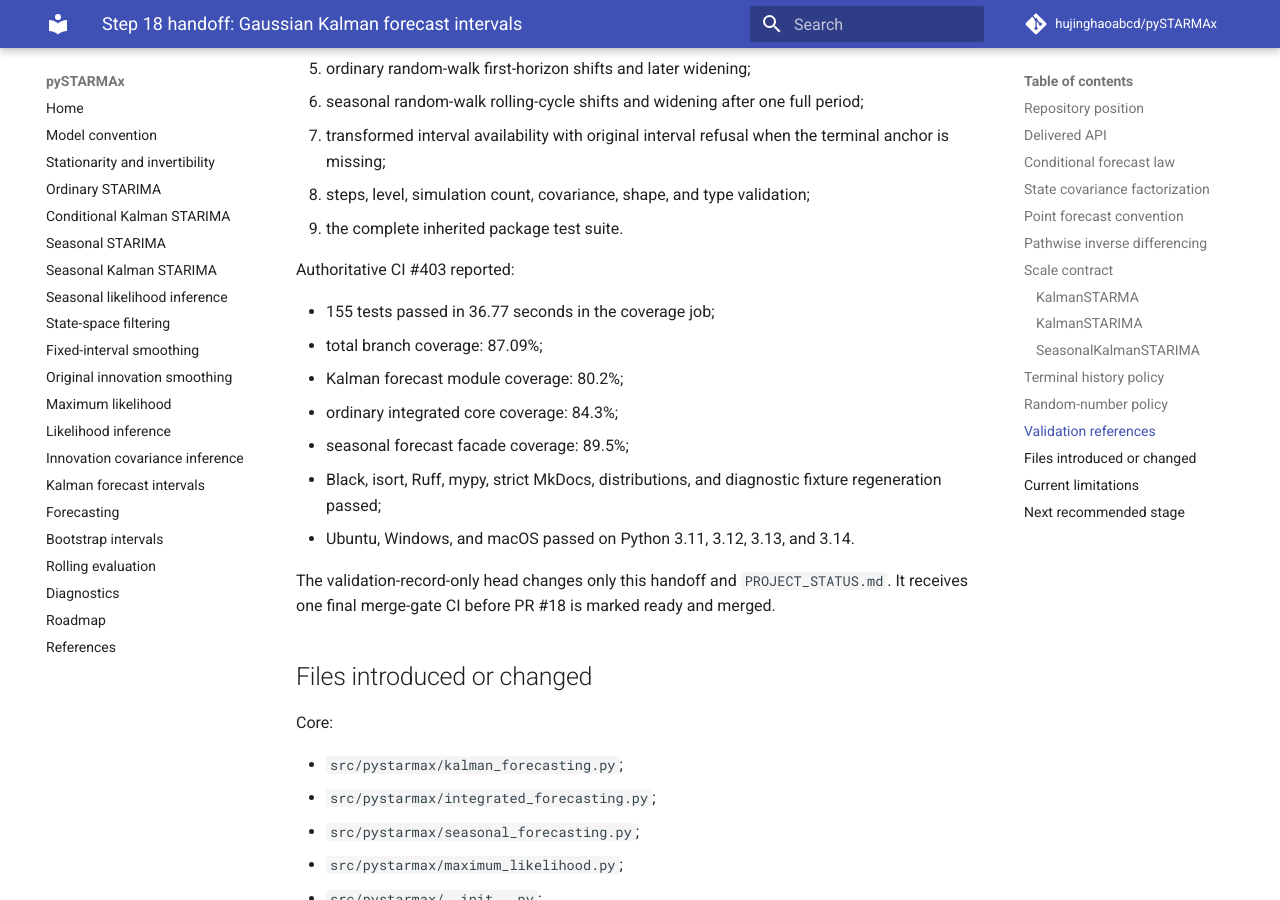
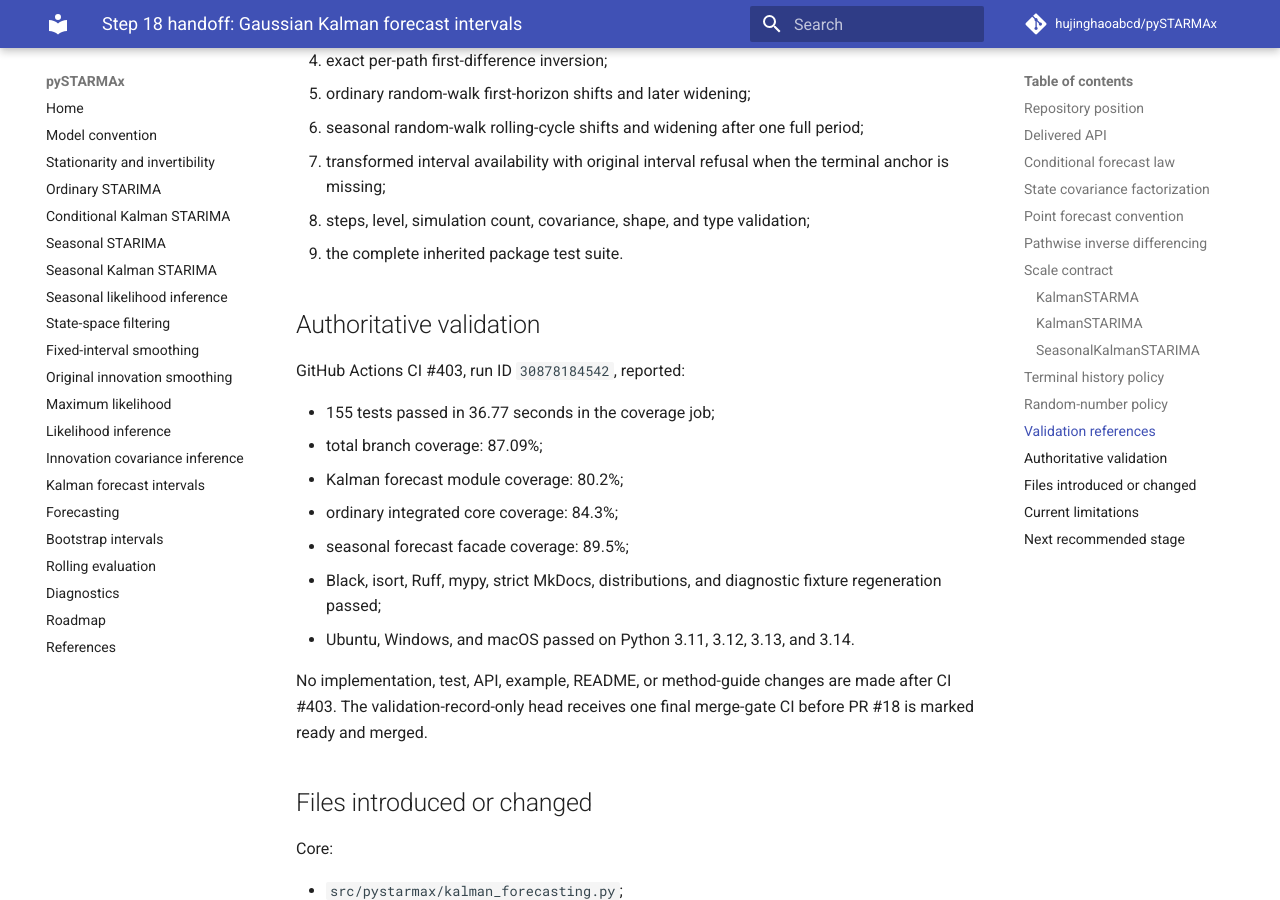
Before and after one commit to hujinghaoabcd/pySTARMAx, an MkDocs documentation site: the page built from docs/development/STEP_18_KALMAN_FORECAST_INTERVALS.md, in a window 1280 px wide and 900 px high, scrolled down 3951 px. Built offline with MkDocs 1.6.1 and Material for MkDocs 9.7.7, drawn with Linux system fonts in a browser that asks for light colours; comment, search, counter and statistics services are not loaded; some of the changed text lies outside the part shown.

Commit message:
Finalize Step 18 merge-gate record

```diff
--- a/docs/development/STEP_18_KALMAN_FORECAST_INTERVALS.md
+++ b/docs/development/STEP_18_KALMAN_FORECAST_INTERVALS.md
@@ -13,7 +13,8 @@
 - `src/pystarmax/kalman_forecasting.py` coverage: 80.2%;
 - Black, isort, Ruff, mypy, strict MkDocs, distributions, and Ubuntu/Windows/
   macOS Python 3.11–3.14 all passed;
-- a validation-record-only merge-gate CI is required before merge.
+- the current validation-record-only head changes only this handoff and
+  `PROJECT_STATUS.md` relative to CI #403 and receives the final merge-gate CI.
 
 ## Delivered API
 
@@ -180,7 +181,9 @@ Tests include:
 8. steps, level, simulation count, covariance, shape, and type validation;
 9. the complete inherited package test suite.
 
-Authoritative CI #403 reported:
+## Authoritative validation
+
+GitHub Actions CI #403, run ID `30878184542`, reported:
 
 - 155 tests passed in 36.77 seconds in the coverage job;
 - total branch coverage: 87.09%;
@@ -191,9 +194,9 @@ Authoritative CI #403 reported:
   regeneration passed;
 - Ubuntu, Windows, and macOS passed on Python 3.11, 3.12, 3.13, and 3.14.
 
-The validation-record-only head changes only this handoff and
-`PROJECT_STATUS.md`. It receives one final merge-gate CI before PR #18 is
-marked ready and merged.
+No implementation, test, API, example, README, or method-guide changes are made
+after CI #403. The validation-record-only head receives one final merge-gate CI
+before PR #18 is marked ready and merged.
 
 ## Files introduced or changed
 
```
